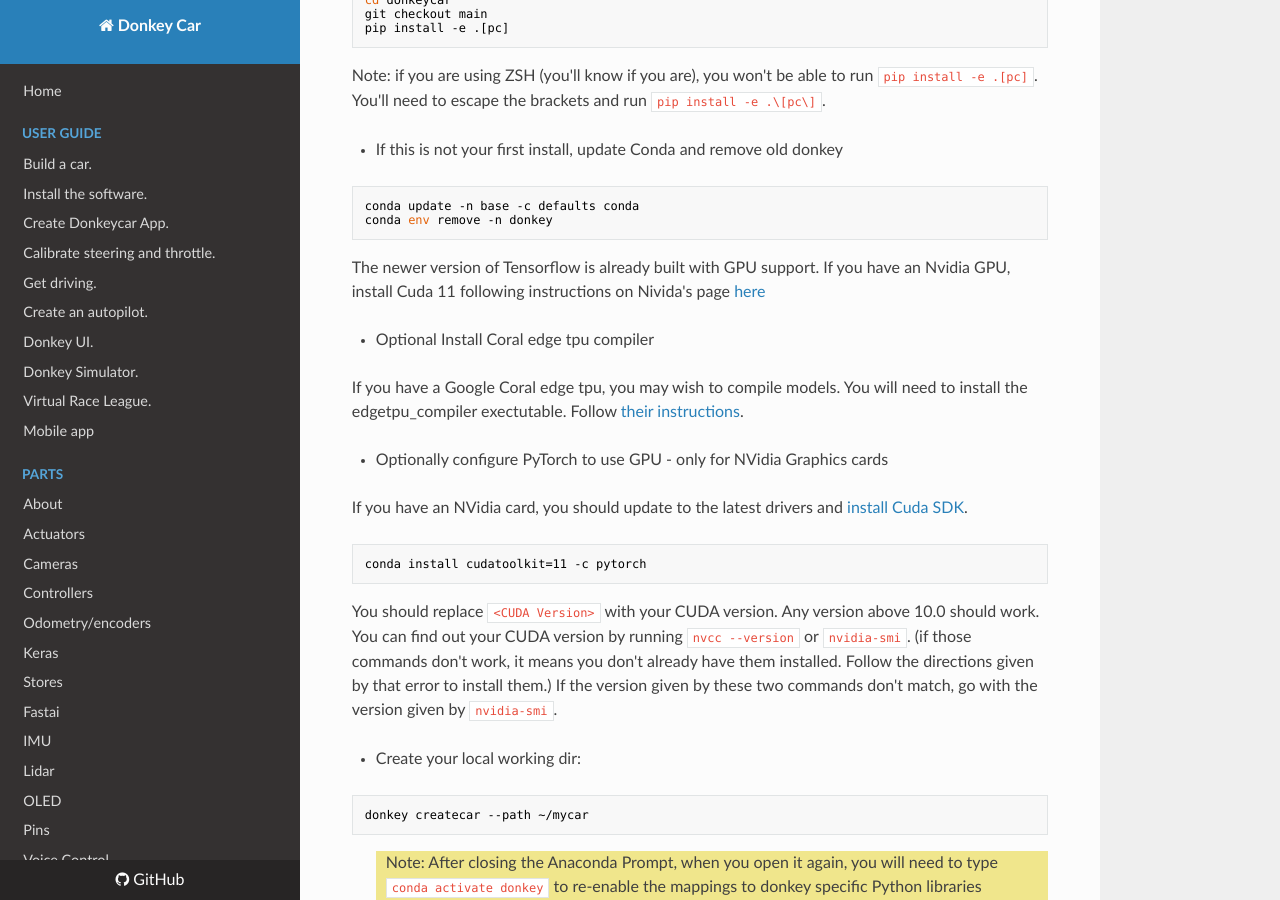
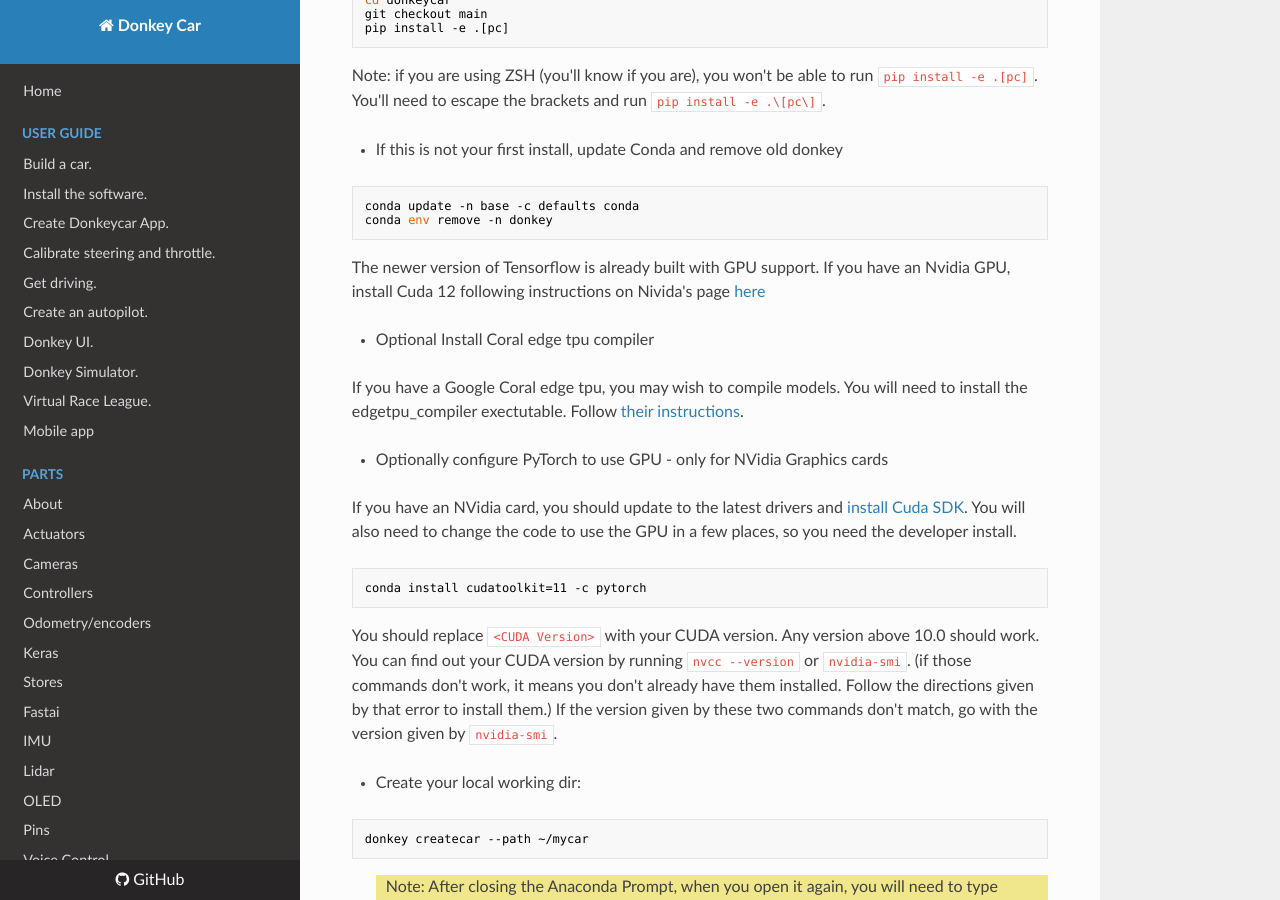
Before and after one commit to autorope/donkeydocs, an MkDocs documentation site: the page built from docs/guide/host_pc/setup_ubuntu.md, in a window 1280 px wide and 900 px high, scrolled down 1073 px. Built offline with MkDocs 1.6.1, drawn with Linux system fonts in a browser that asks for light colours; nearby versions of some CDN libraries.

Commit message:
Update cuda versions and torch docs.

````diff
--- a/docs/guide/host_pc/setup_ubuntu.md
+++ b/docs/guide/host_pc/setup_ubuntu.md
@@ -67,8 +67,8 @@ conda env remove -n donkey
 ```
 
 The newer version of Tensorflow is already built with GPU support. If you
-have an Nvidia GPU, install Cuda 11 following instructions on Nivida's page
-[here](https://developer.nvidia.com/cuda-11.0-download-archive)
+have an Nvidia GPU, install Cuda 12 following instructions on Nivida's page
+[here](https://developer.nvidia.com/cuda-toolkit-archive)
 
 * Optional Install Coral edge tpu compiler
 
@@ -80,6 +80,8 @@ instructions](https://coral.withgoogle.com/docs/edgetpu/compiler/).
 
 If you have an NVidia card, you should update to the latest drivers and
 [install Cuda SDK](https://www.tensorflow.org/install/gpu#windows_setup).
+You will also need to change the code to use the GPU in a few places, so
+you need the developer install.
 
 ```bash
 conda install cudatoolkit=11 -c pytorch
````
